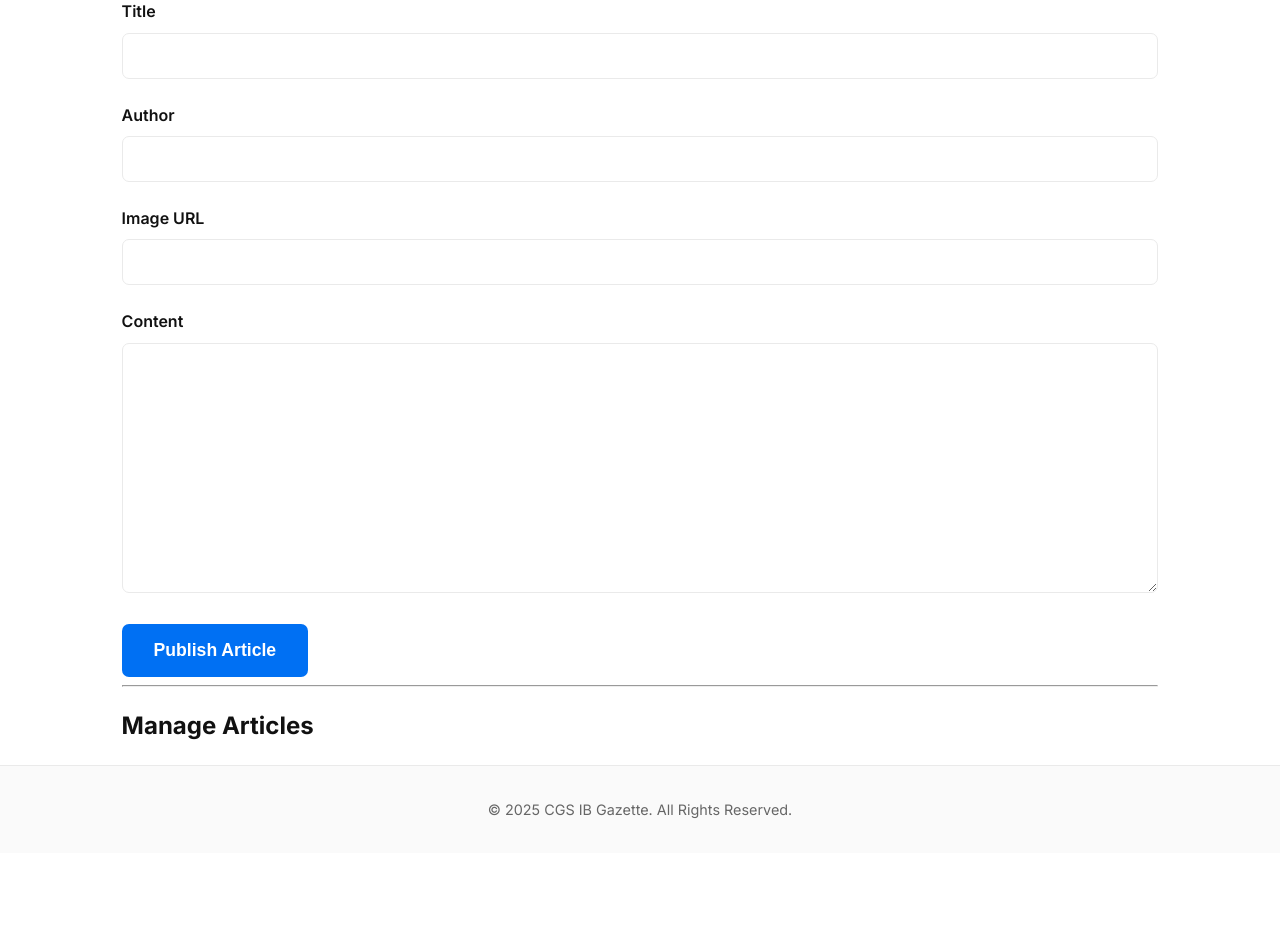
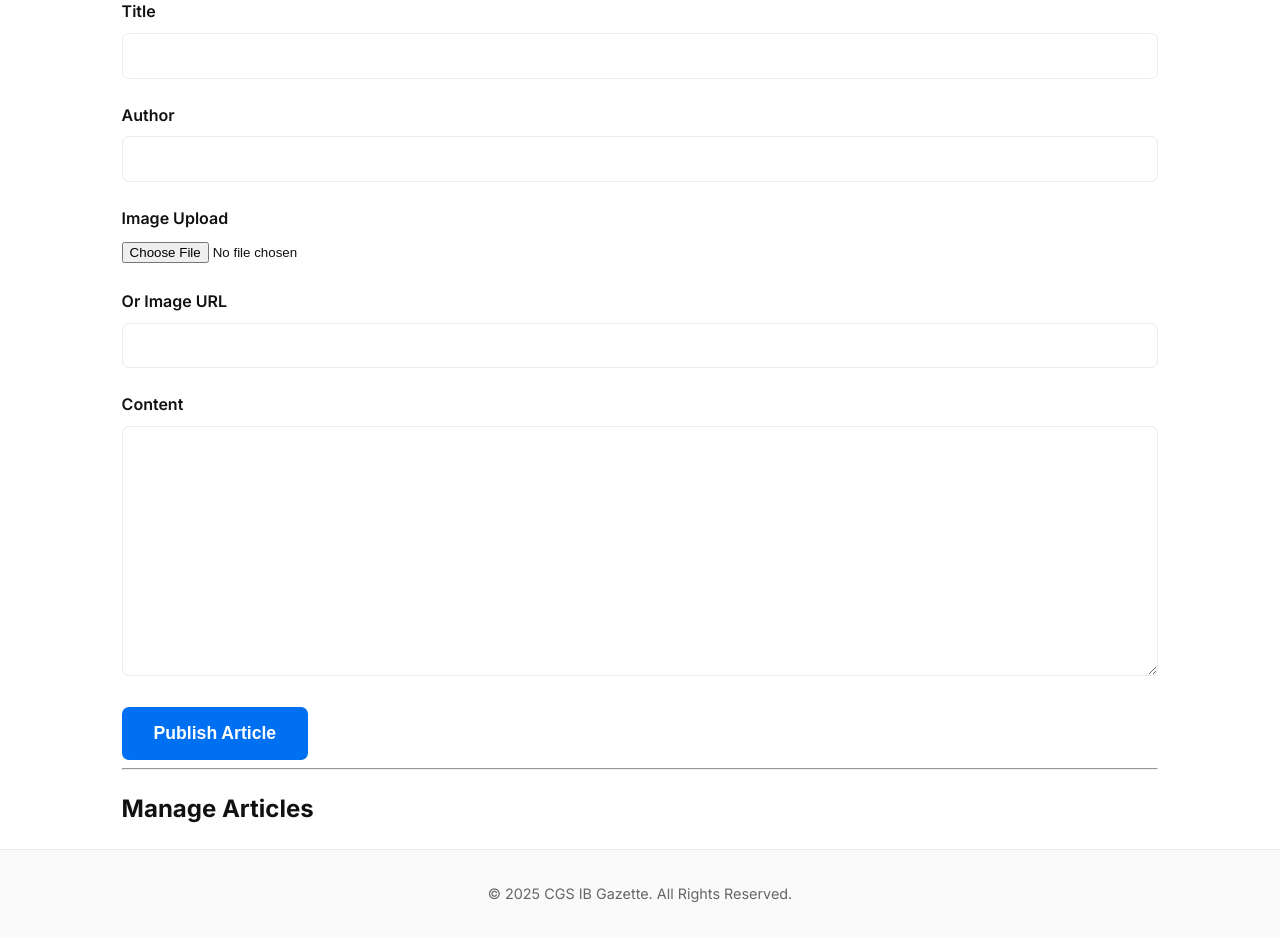
Before and after one commit to nitrimandylis/IB-News-site, a Flask app: page /admin in a window 1280 px wide. Shown: the part 182-1119 px from the top of the page. Before the commit the page ends 1001 px from the top, so only its background shows below. Run offline with Flask 3, Linux system fonts and the light colour scheme; the visitor is signed in with stand-in values (Sample User, id 1); data that the repository does not hold is empty; some libraries are stand-ins or nearby versions.

Commit message:
feat: Implement image upload for articles

```diff
--- a/schema.sql
+++ b/schema.sql
@@ -5,5 +5,6 @@ CREATE TABLE IF NOT EXISTS articles (
     author TEXT NOT NULL,
     content TEXT NOT NULL,
     image_url TEXT,
+    image_data BYTEA,
     created_at TIMESTAMP NOT NULL DEFAULT CURRENT_TIMESTAMP
 );
--- a/server.py
+++ b/server.py
@@ -32,7 +32,7 @@ def close_connection(exception):
 def index():
     conn = get_db()
     cur = conn.cursor()
-    cur.execute('SELECT id, title, author, content, image_url, created_at FROM articles ORDER BY created_at DESC;')
+    cur.execute('SELECT id, title, author, content, image_url, created_at, image_data IS NOT NULL FROM articles ORDER BY created_at DESC;')
     articles = cur.fetchall()
     cur.close()
 
@@ -44,7 +44,8 @@ def index():
             'author': article[2],
             'content': article[3],
             'image_url': article[4],
-            'created_at': article[5]
+            'created_at': article[5],
+            'has_image': article[6]
         })
 
     return render_template('index.html', articles=articles_dict)
@@ -53,7 +54,7 @@ def index():
 def article(article_id):
     conn = get_db()
     cur = conn.cursor()
-    cur.execute('SELECT id, title, author, content, image_url, created_at FROM articles WHERE id = %s', (article_id,))
+    cur.execute('SELECT id, title, author, content, image_url, created_at, image_data IS NOT NULL FROM articles WHERE id = %s', (article_id,))
     article_data = cur.fetchone()
     cur.close()
 
@@ -66,10 +67,24 @@ def article(article_id):
         'author': article_data[2],
         'content': article_data[3],
         'image_url': article_data[4],
-        'created_at': article_data[5]
+        'created_at': article_data[5],
+        'has_image': article_data[6]
     }
 
     return render_template('article.html', article=article_dict)
+
+@app.route('/image/<int:article_id>')
+def get_image(article_id):
+    conn = get_db()
+    cur = conn.cursor()
+    cur.execute('SELECT image_data FROM articles WHERE id = %s', (article_id,))
+    image_data = cur.fetchone()[0]
+    cur.close()
+
+    if image_data is None:
+        return "Image not found", 404
+
+    return image_data, {'Content-Type': 'image/jpeg'}
 
 @app.route('/about')
 def about():
@@ -126,12 +141,15 @@ def add_article():
     content = request.form['content']
     image_url = request.form['image_url']
 
+    image_file = request.files['image']
+    image_data = image_file.read() if image_file else None
+
     conn = get_db()
     cur = conn.cursor()
     # Use parameterized query to prevent SQL injection
     cur.execute(
-        'INSERT INTO articles (title, author, content, image_url) VALUES (%s, %s, %s, %s)',
-        (title, author, content, image_url)
+        'INSERT INTO articles (title, author, content, image_url, image_data) VALUES (%s, %s, %s, %s, %s)',
+        (title, author, content, image_url, image_data)
     )
     conn.commit()
     cur.close()
--- a/templates/admin.html
+++ b/templates/admin.html
@@ -3,7 +3,7 @@
 {% block content %}
 <div class="container">
     <h1>Add New Article</h1>
-    <form action="/admin/add" method="POST">
+    <form action="/admin/add" method="POST" enctype="multipart/form-data">
         <div class="form-group">
             <label for="title">Title</label>
             <input type="text" id="title" name="title" required>
@@ -13,7 +13,11 @@
             <input type="text" id="author" name="author" required>
         </div>
         <div class="form-group">
-            <label for="image_url">Image URL</label>
+            <label for="image">Image Upload</label>
+            <input type="file" id="image" name="image" accept="image/*">
+        </div>
+        <div class="form-group">
+            <label for="image_url">Or Image URL</label>
             <input type="text" id="image_url" name="image_url">
         </div>
         <div class="form-group">
--- a/templates/article.html
+++ b/templates/article.html
@@ -14,7 +14,9 @@
             <p class="article-meta">By {{ article.author }} | Published on {{ article.created_at.strftime('%B %d, %Y') }}</p>
         </header>
 
-        {% if article.image_url %}
+        {% if article.has_image %}
+        <div class="article-header-image" style="background-image: url('{{ url_for('get_image', article_id=article.id) }}');"></div>
+        {% elif article.image_url %}
         <div class="article-header-image" style="background-image: url('{{ article.image_url }}');"></div>
         {% endif %}
 
--- a/templates/index.html
+++ b/templates/index.html
@@ -22,7 +22,7 @@
         <!-- Loop through articles, skipping the first one which is in the hero -->
         {% for article in articles[1:] %}
         <a href="{{ url_for('article', article_id=article['id']) }}" class="article-card">
-            <div class="card-image-placeholder" style="background-image: url('{{ article['image_url'] }}');"></div>
+            <div class="card-image-placeholder" style="background-image: url('{% if article.has_image %}{{ url_for('get_image', article_id=article.id) }}{% else %}{{ article.image_url }}{% endif %}');"></div>
             <div class="card-content">
                 <span class="category-tag">Academics</span> {# Category can be a future DB field #}
                 <h3>{{ article['title'] }}</h3>
```
Also changed, not shown: init_db.py (+12 -26 lines).
